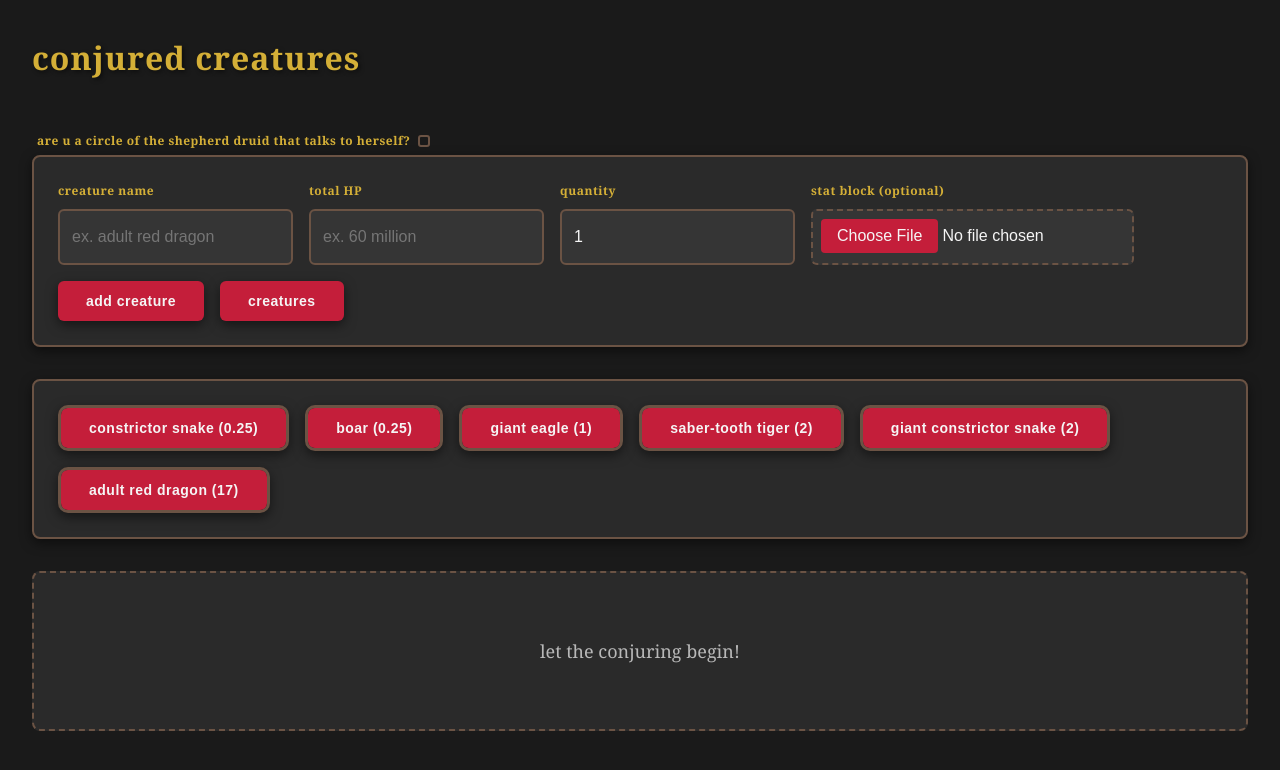
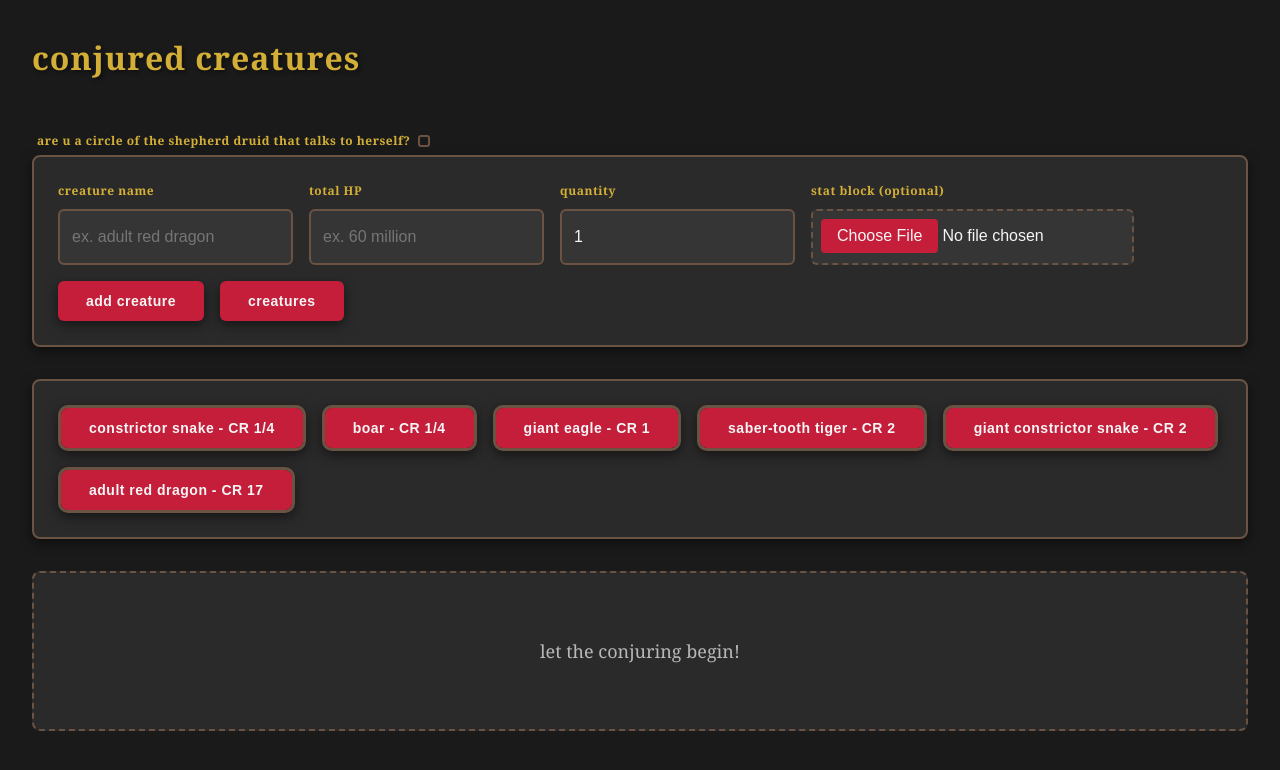
Before and after one commit to brendaliu2/dnd-stats, a React (Vite) app in the folder dnd-stats/: page / in a window 1280 px wide. Both pictures are taken after a click on the button "creatures". Shown: the top 770 px of the page. Built offline with nearby package versions, Linux system fonts and the light colour scheme.

Commit message:
update cr display

```diff
--- a/dnd-stats/src/components/CreatureButton.tsx
+++ b/dnd-stats/src/components/CreatureButton.tsx
@@ -12,7 +12,15 @@ export default function CreatureButton({
 }: CreatureButtonProps) {
 const name = animal['name']
 const challengeRating = animal['challengeRating']
-const displayName = `${name} (${challengeRating})`
+let finalRating;
+if (challengeRating === 0.25) {
+  finalRating = '1/4';
+} else if (challengeRating === 0.5) {
+  finalRating = '1/2';
+} else {
+  finalRating = challengeRating
+}
+const displayName = `${name} - CR ${finalRating}`
 
   return (
     <>
```
